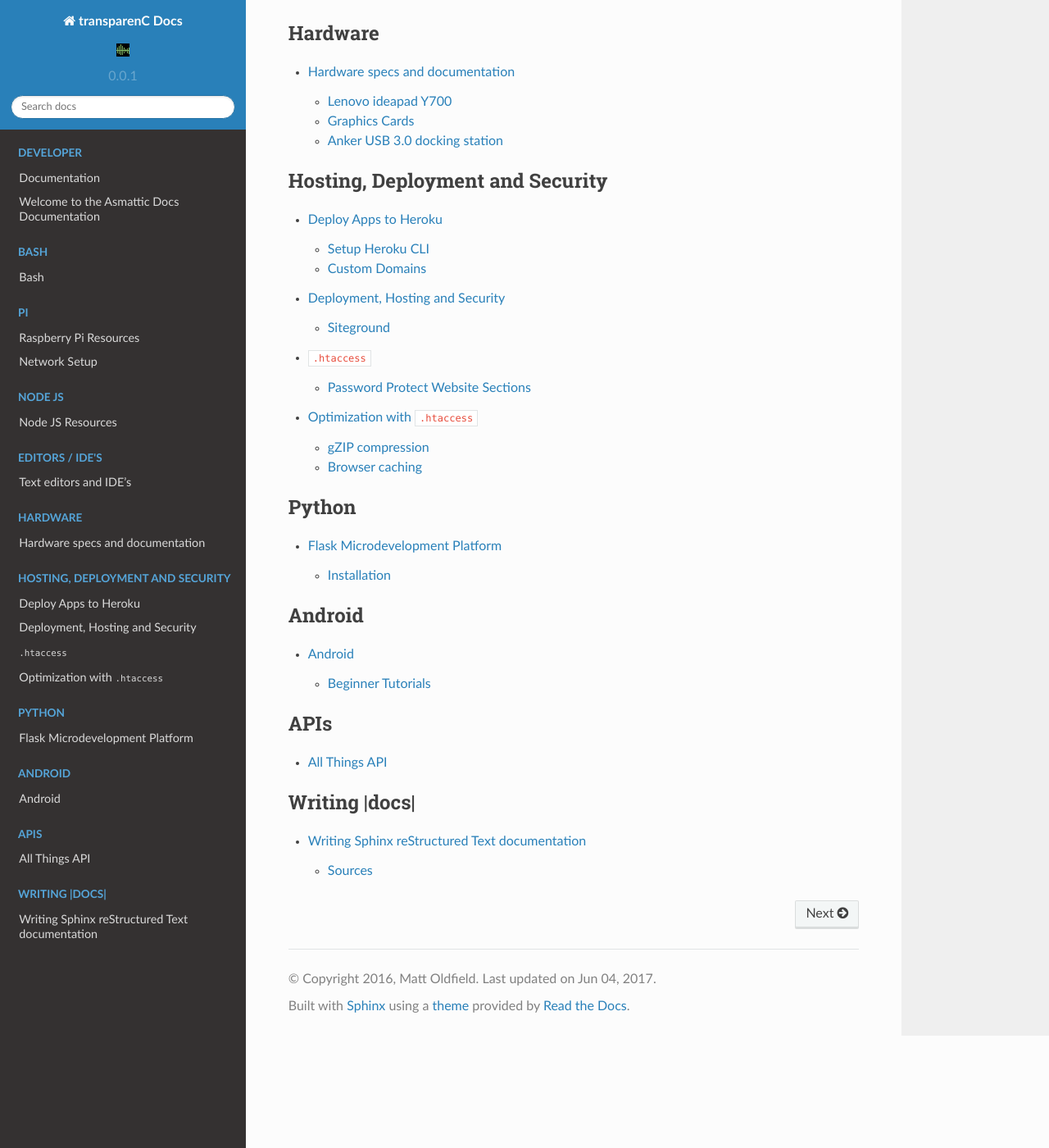
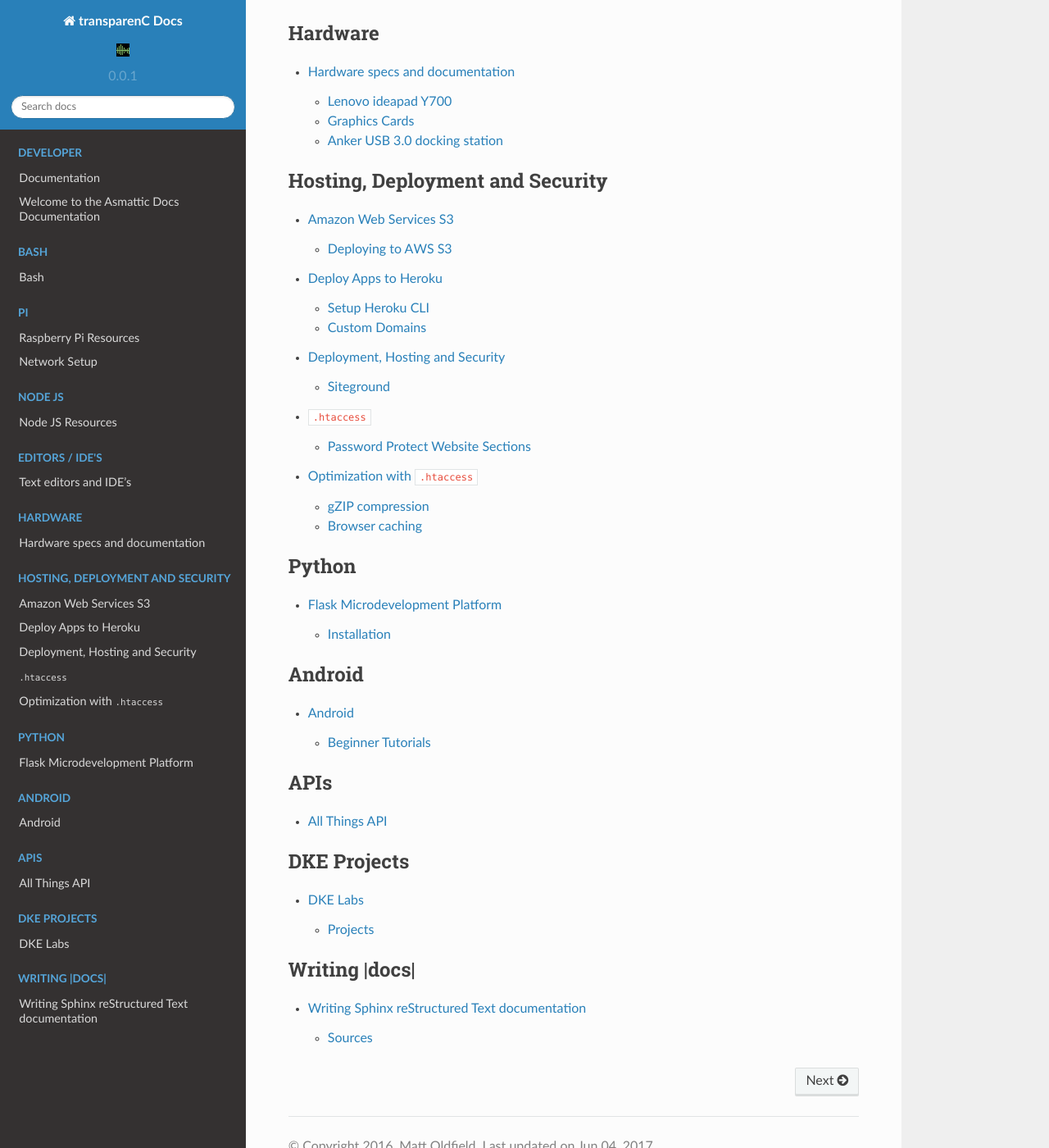
Before and after one commit to asmattic/docs, a Sphinx documentation site: the page built from source/index.rst, in a window 1280 px wide and 1400 px high, scrolled down 1440 px. Shown: the whole window at 82% size. Built offline with Sphinx 7.4.7 and the Read the Docs theme 2.0.0, drawn with Linux system fonts in a browser that asks for light colours.

Commit message:
dke aws hosting

```diff
--- a/source/android/index.rst
+++ b/source/android/index.rst
@@ -9,6 +9,8 @@
 
 * `Tuts + learn Android SDK from scratch <tutsPlusAndroidSeries_>`_
 * `Sitepoint TODO App Tutorial <sitepointTodo_>`_
+* `Udacity Android Class <udacityAndroid_>`_
 
 .. _tutsPlusAndroidSeries: https://code.tutsplus.com/series/learn-android-sdk-from-scratch--mobile-21677
 .. _sitepointTodo: https://www.sitepoint.com/starting-android-development-creating-todo-app/
+.. _udacityAndroid: https://classroom.udacity.com/courses/ud851/lessons/e5d74e43-743c-455e-9a70-7545a2da9783/concepts/6dbe6d69-1d5d-44e4-9af7-36526ba7f09e
--- /dev/null
+++ b/source/hosting/aws.rst
@@ -0,0 +1,14 @@
+Amazon Web Services S3
+=======================
+
+.. Variables
+.. include:: ../vars.rst
+
+.. _aws-s3-deploy-sec:
+
+Deploying to AWS S3
+---------------------
+
+* `AWS S3 deployment <awsS3Deploy_>`_ - Velocity 360 Youtube video
+
+.. _awsS3Deploy: https://www.youtube.com/watch?v=oIIaDH9NjGE&list=TLGGbhgVFY6VCnMwNDA2MjAxNw
--- a/source/index.rst
+++ b/source/index.rst
@@ -107,6 +107,16 @@
 ..	api/create/*
 ..	api/list/*
 
+.. _dke-sec:
+
+.. toctree::
+	:maxdepth: 2
+	:glob:
+	:caption: DKE Projects
+
+	dke/index
+..	dke/*
+
 .. _writing-docs-sec:
 
 .. toctree::
```
Also changed, not shown: source/dke/index.rst (added, +12 -0 lines).
